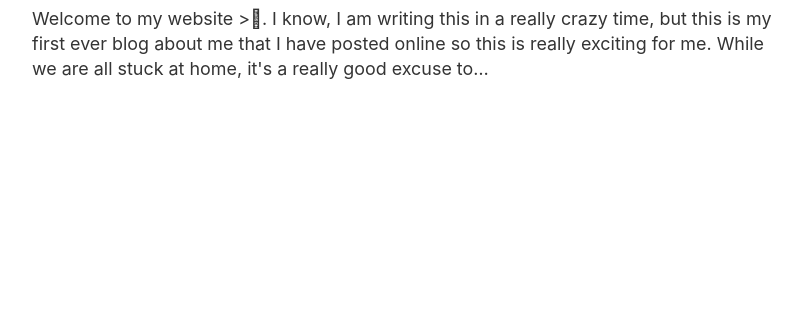
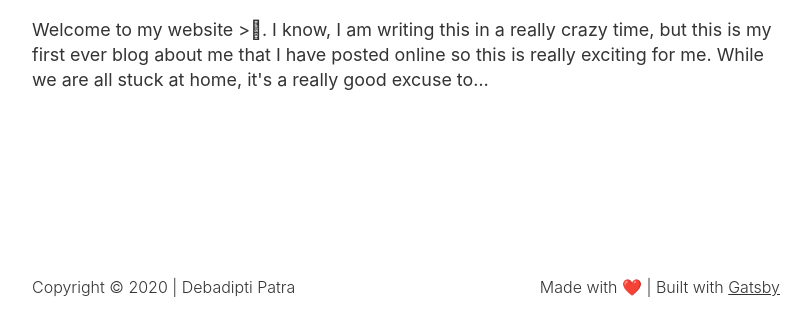
Before and after one commit to iamdebadipti/iamdebadipti.github.io, a Gatsby site: page / in a window 1280 px wide. Shown: the part 1586-1910 px from the top of the page, without its empty margins (234-1044 px from the left). Before the commit the page ends 1826 px from the top, so only its background shows below. Built offline with nearby package versions, Linux system fonts and the light colour scheme; Gatsby itself is replaced by a stand-in of ours.

Commit message:
added footer and fonts changes

```diff
--- /dev/null
+++ b/src/components/Footer.js
@@ -0,0 +1,41 @@
+import React from 'react';
+import { useStaticQuery, graphql } from 'gatsby';
+import styles from '../styles/Footer.module.scss';
+
+const Footer = () => {
+  const data = useStaticQuery(graphql`
+    query FooterQuery {
+      site {
+        siteMetadata {
+          author {
+            name
+          }
+        }
+      }
+    }
+  `);
+
+  const {
+    author: { name }
+  } = data.site.siteMetadata;
+
+  return (
+    <div className={styles.footer}>
+      <div className={styles.footer_copy}>
+        Copyright &copy; {new Date().getFullYear()} | {name}
+      </div>
+      <div className={styles.footer_copy}>
+        Made with{' '}
+        <span role="img" aria-label="heart emoji">
+          ❤️
+        </span>{' '}
+        | Built with{' '}
+        <a href="https://www.gatsbyjs.com/" target="_blank" rel="noreferrer">
+          Gatsby
+        </a>
+      </div>
+    </div>
+  );
+};
+
+export default Footer;
--- a/src/components/layout.js
+++ b/src/components/layout.js
@@ -1,12 +1,16 @@
 import React from 'react';
 import Navigation from './Navigation';
 import styles from '../styles/Layout.module.scss';
+import Footer from './Footer';
 
 const Layout = ({ location, children }) => {
   return (
     <div className={styles.layout}>
       <Navigation location={location} />
-      <main>{children}</main>
+      <div className={styles.layout_content}>
+        <main>{children}</main>
+      </div>
+      <Footer />
     </div>
   );
 };
--- a/src/styles/Bio.module.scss
+++ b/src/styles/Bio.module.scss
@@ -23,8 +23,9 @@
     margin: 0 0 1.8rem;
   }
   &_desc {
+    font-size: 1.12rem;
     margin: 0;
-    max-width: 33rem;
+    max-width: 36rem;
   }
   &_social {
     margin: 2.5rem 0 0;
--- /dev/null
+++ b/src/styles/Footer.module.scss
@@ -0,0 +1,14 @@
+.footer {
+  height: 4.6rem;
+  display: flex;
+  justify-content: space-between;
+  align-items: center;
+  &_copy {
+    font-size: 1rem;
+    font-weight: 300;
+    line-height: 1;
+    > a {
+      text-decoration: underline;
+    }
+  }
+}
--- a/src/styles/Index.module.scss
+++ b/src/styles/Index.module.scss
@@ -17,7 +17,6 @@
     }
     > article {
       text-decoration: none;
-      color: #343434;
       margin: 2.5rem 0 0;
       > h2 {
         font-size: 1.6rem;
@@ -27,7 +26,6 @@
         font-size: 1.12rem;
       }
       > span {
-        font-size: 0.88rem;
         opacity: 0.6;
       }
     }
--- a/src/styles/Layout.module.scss
+++ b/src/styles/Layout.module.scss
@@ -3,6 +3,12 @@
   margin: 0 auto;
   width: 85%;
   padding: 0 1.2rem;
+  display: flex;
+  flex-direction: column;
+  min-height: 100vh;
+  &_content {
+    flex: 1 0 0px;
+  }
   @media (min-width: 46rem) {
     width: 65%;
   }
--- a/src/styles/Navigation.module.scss
+++ b/src/styles/Navigation.module.scss
@@ -32,9 +32,9 @@
     > a,
     > span {
       margin-left: 0.88rem;
-      > svg {
-        color: #565656;
-      }
+      // > svg {
+      //   color: #565656;
+      // }
     }
   }
 }
--- a/src/styles/Post.module.scss
+++ b/src/styles/Post.module.scss
@@ -6,7 +6,6 @@
       margin: 0 0 0.6rem;
     }
     > time {
-      font-size: 0.88rem;
       opacity: 0.5;
     }
   }
--- a/src/utils/get-icon.js
+++ b/src/utils/get-icon.js
@@ -38,7 +38,7 @@ const getIcon = (name, size = '1rem') => {
           viewBox="0 0 24 24"
           width={size}
           height={size}
-          fill="currentColor"
+          fill="#007ACC"
         >
           <title>Email</title>
           <path d="M23.91 3.79L20.3 20.84c-.25 1.21-.98 1.5-2 .94l-5.5-4.07-2.66 2.57c-.3.3-.55.56-1.1.56-.72 0-.6-.27-.84-.95L6.3 13.7l-5.45-1.7c-1.18-.35-1.19-1.16.26-1.75l21.26-8.2c.97-.43 1.9.24 1.53 1.73z" />
```
